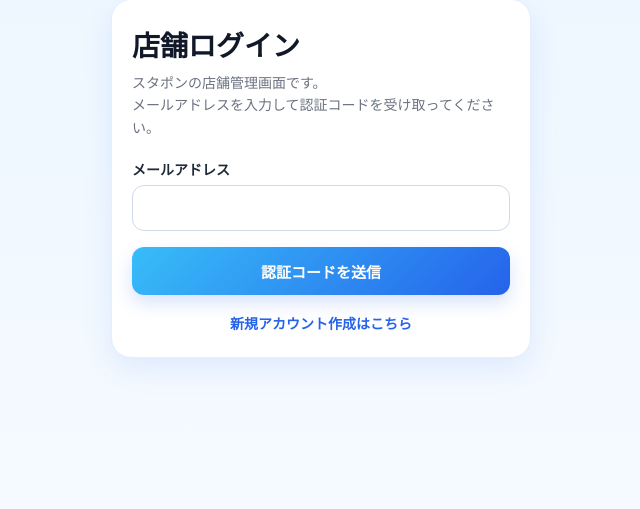
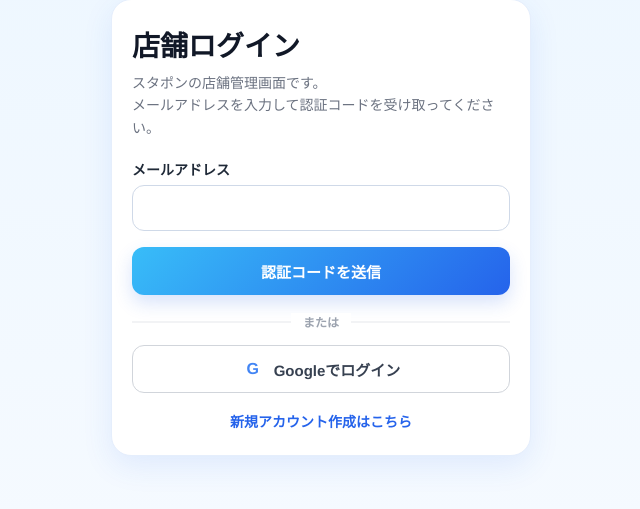
Before and after one commit to mrng-repository/stapon-web, a Django app: page /store/login/ in a window 1280 px wide. Shown: the part 33-542 px from the top of the page, without its empty margins (319-959 px from the left). Run offline with Django 5.2, Linux system fonts and the light colour scheme.

Commit message:
Add store Google login

```diff
--- a/accounts/models.py
+++ b/accounts/models.py
@@ -32,6 +32,7 @@ class StoreUser(AbstractBaseUser, PermissionsMixin):
     is_active = models.BooleanField(default=True)
     is_staff = models.BooleanField(default=False)
     created_at = models.DateTimeField(auto_now_add=True)
+    google_user_id = models.CharField(max_length=255, blank=True, null=True, unique=True)
 
     objects = StoreUserManager()
 
--- a/accounts/urls.py
+++ b/accounts/urls.py
@@ -26,4 +26,6 @@ urlpatterns = [
     path("auth/line/callback/", views.line_login_callback, name="line_login_callback"),
     path("auth/google/login/", views.google_login_start, name="google_login_start"),
     path("auth/google/callback/", views.google_login_callback, name="google_login_callback"),
+    path("auth/google/store/login/", views.store_google_login_start, name="store_google_login_start"),
+    path("auth/google/store/callback/", views.store_google_login_callback, name="store_google_login_callback"),
 ]
--- a/accounts/views.py
+++ b/accounts/views.py
@@ -476,3 +476,104 @@ def google_login_callback(request):
         return redirect(f"{reverse('customer_stamp_grant')}?token={pending_stamp_token}")
 
     return redirect("customer_dashboard")
+
+def store_google_login_start(request):
+    state = secrets.token_urlsafe(32)
+    request.session["store_google_login_state"] = state
+
+    params = {
+        "client_id": settings.GOOGLE_CLIENT_ID,
+        "redirect_uri": settings.STORE_GOOGLE_REDIRECT_URI,
+        "response_type": "code",
+        "scope": "openid email profile",
+        "state": state,
+        "access_type": "online",
+        "prompt": "select_account",
+    }
+
+    auth_url = "https://accounts.google.com/o/oauth2/v2/auth?" + urlencode(params)
+    return redirect(auth_url)
+
+
+def store_google_login_callback(request):
+    error = request.GET.get("error")
+    if error:
+        messages.error(request, "Googleログインがキャンセルされたか、エラーが発生しました。")
+        return redirect("store_login")
+
+    code = request.GET.get("code")
+    state = request.GET.get("state")
+    session_state = request.session.get("store_google_login_state")
+
+    if not code or not state or not session_state or state != session_state:
+        messages.error(request, "Googleログインの認証状態を確認できませんでした。")
+        return redirect("store_login")
+
+    token_url = "https://oauth2.googleapis.com/token"
+    token_data = {
+        "code": code,
+        "client_id": settings.GOOGLE_CLIENT_ID,
+        "client_secret": settings.GOOGLE_CLIENT_SECRET,
+        "redirect_uri": settings.STORE_GOOGLE_REDIRECT_URI,
+        "grant_type": "authorization_code",
+    }
+
+    try:
+        token_response = requests.post(token_url, data=token_data, timeout=15)
+        token_response.raise_for_status()
+        token_json = token_response.json()
+    except requests.RequestException:
+        messages.error(request, "Googleとの通信に失敗しました。時間をおいて再度お試しください。")
+        return redirect("store_login")
+
+    access_token = token_json.get("access_token")
+    if not access_token:
+        messages.error(request, "Googleアクセストークンの取得に失敗しました。")
+        return redirect("store_login")
+
+    userinfo_url = "https://openidconnect.googleapis.com/v1/userinfo"
+    headers = {
+        "Authorization": f"Bearer {access_token}",
+    }
+
+    try:
+        userinfo_response = requests.get(userinfo_url, headers=headers, timeout=15)
+        userinfo_response.raise_for_status()
+        userinfo = userinfo_response.json()
+    except requests.RequestException:
+        messages.error(request, "Googleユーザー情報の取得に失敗しました。")
+        return redirect("store_login")
+
+    google_sub = userinfo.get("sub")
+    email = userinfo.get("email")
+
+    if not google_sub:
+        messages.error(request, "Googleユーザー情報を取得できませんでした。")
+        return redirect("store_login")
+
+    google_key = f"google:{google_sub}"
+
+    # 1. 既にGoogle連携済みならそれでログイン
+    store_user = StoreUser.objects.filter(google_user_id=google_key).first()
+
+    # 2. 未連携なら、既存StoreUser.emailとGoogleメールの一致で連携
+    if store_user is None and email:
+        store_user = StoreUser.objects.filter(email=email).first()
+        if store_user:
+            # 別アカウントに同じgoogle_user_idが入る事故防止
+            if not store_user.google_user_id:
+                store_user.google_user_id = google_key
+                store_user.save(update_fields=["google_user_id"])
+            elif store_user.google_user_id != google_key:
+                messages.error(request, "このGoogleアカウントは別の店舗アカウントに連携されています。")
+                return redirect("store_login")
+
+    # 3. 一致しなければ新規作成せず停止
+    if store_user is None:
+        messages.error(request, "このGoogleアカウントは店舗アカウントに登録されていません。先に店舗登録を行ってください。")
+        return redirect("store_register")
+
+    login(request, store_user)
+    request.session.pop("store_google_login_state", None)
+
+    return redirect("store_dashboard")
--- a/templates/accounts/customer_dashboard.html
+++ b/templates/accounts/customer_dashboard.html
@@ -3,11 +3,7 @@
 {% block title %}顧客ダッシュボード | スタポン{% endblock %}
 
 {% block header %}
-    {% include "includes/app_header.html" with
-        header_subtext=customer_user.email
-        header_logo_url="/store/customer/dashboard/"
-        logout_url="/store/customer/logout/"
-    %}
+    {% include "includes/app_header.html" with header_subtext=customer_user.email header_logo_url="/store/customer/dashboard/" logout_url="/store/customer/logout/" %}
 {% endblock %}
 
 {% block content %}
--- a/templates/accounts/store_dashboard.html
+++ b/templates/accounts/store_dashboard.html
@@ -3,11 +3,7 @@
 {% block title %}店舗管理画面 | スタポン{% endblock %}
 
 {% block header %}
-    {% include "includes/app_header.html" with
-        header_subtext=request.user.email
-        header_logo_url="/store/dashboard/"
-        logout_url="/store/logout/"
-    %}
+    {% include "includes/app_header.html" with header_subtext=request.user.email header_logo_url="/store/dashboard/" logout_url="/store/logout/" %}
 {% endblock %}
 
 {% block content %}
--- a/templates/accounts/store_login.html
+++ b/templates/accounts/store_login.html
@@ -24,9 +24,80 @@
             <button type="submit" class="stpn-btn">認証コードを送信</button>
         </form>
 
+        <div class="stpn-store-divider">
+            <span>または</span>
+        </div>
+
+        <a href="{% url 'store_google_login_start' %}" class="stpn-store-google-btn">
+            <span class="stpn-store-google-icon">G</span>
+            <span>Googleでログイン</span>
+        </a>
+
         <div class="stpn-link-wrap">
             <a href="{% url 'store_register' %}">新規アカウント作成はこちら</a>
         </div>
     </div>
 </div>
+<style>
+    .stpn-store-divider {
+        position: relative;
+        text-align: center;
+        margin: 18px 0 14px;
+    }
+
+    .stpn-store-divider::before {
+        content: "";
+        position: absolute;
+        top: 50%;
+        left: 0;
+        width: 100%;
+        border-top: 1px solid #e5e7eb;
+        transform: translateY(-50%);
+    }
+
+    .stpn-store-divider span {
+        position: relative;
+        display: inline-block;
+        padding: 0 12px;
+        background: #ffffff;
+        color: #9ca3af;
+        font-size: 12px;
+        font-weight: 600;
+    }
+
+    .stpn-store-google-btn {
+        width: 100%;
+        min-height: 48px;
+        display: flex;
+        align-items: center;
+        justify-content: center;
+        gap: 10px;
+        background: #ffffff;
+        color: #374151;
+        border: 1px solid #d1d5db;
+        border-radius: 12px;
+        text-decoration: none;
+        font-size: 15px;
+        font-weight: 700;
+        box-sizing: border-box;
+    }
+
+    .stpn-store-google-btn:hover {
+        background: #f9fafb;
+    }
+
+    .stpn-store-google-icon {
+        width: 22px;
+        height: 22px;
+        border-radius: 999px;
+        display: inline-flex;
+        align-items: center;
+        justify-content: center;
+        background: #ffffff;
+        color: #4285F4;
+        font-weight: 800;
+        font-size: 16px;
+        line-height: 1;
+    }
+</style>
 {% endblock %}
--- a/templates/customer_cards/coupon_detail.html
+++ b/templates/customer_cards/coupon_detail.html
@@ -3,11 +3,7 @@
 {% block title %}クーポン詳細 | スタポン{% endblock %}
 
 {% block header %}
-    {% include "includes/app_header.html" with
-        header_subtext=customer_user.email
-        header_logo_url="/store/customer/dashboard/"
-        logout_url="/store/customer/logout/"
-    %}
+    {% include "includes/app_header.html" with header_subtext=customer_user.email header_logo_url="/store/customer/dashboard/" logout_url="/store/customer/logout/" %}
 {% endblock %}
 
 {% block content %}
--- a/templates/customer_cards/coupon_list.html
+++ b/templates/customer_cards/coupon_list.html
@@ -3,11 +3,7 @@
 {% block title %}特典クーポン | スタポン{% endblock %}
 
 {% block header %}
-    {% include "includes/app_header.html" with
-        header_subtext=customer_user.email
-        header_logo_url="/store/customer/dashboard/"
-        logout_url="/store/customer/logout/"
-    %}
+    {% include "includes/app_header.html" with header_subtext=customer_user.email header_logo_url="/store/customer/dashboard/" logout_url="/store/customer/logout/" %}
 {% endblock %}
 
 {% block content %}
--- a/templates/customer_cards/coupon_present.html
+++ b/templates/customer_cards/coupon_present.html
@@ -3,11 +3,7 @@
 {% block title %}クーポン提示 | スタポン{% endblock %}
 
 {% block header %}
-    {% include "includes/app_header.html" with
-        header_subtext=customer_user.email
-        header_logo_url="/store/customer/dashboard/"
-        logout_url="/store/customer/logout/"
-    %}
+    {% include "includes/app_header.html" with header_subtext=customer_user.email header_logo_url="/store/customer/dashboard/" logout_url="/store/customer/logout/" %}
 {% endblock %}
 
 {% block content %}
--- a/templates/customer_cards/customer_stampcard_detail.html
+++ b/templates/customer_cards/customer_stampcard_detail.html
@@ -3,11 +3,7 @@
 {% block title %}スタンプカード詳細 | スタポン{% endblock %}
 
 {% block header %}
-    {% include "includes/app_header.html" with
-        header_subtext=customer_user.email
-        header_logo_url="/store/customer/dashboard/"
-        logout_url="/store/customer/logout/"
-    %}
+    {% include "includes/app_header.html" with header_subtext=customer_user.email header_logo_url="/store/customer/dashboard/" logout_url="/store/customer/logout/" %}
 {% endblock %}
 
 {% block content %}
--- a/templates/customer_cards/customer_stampcard_list.html
+++ b/templates/customer_cards/customer_stampcard_list.html
@@ -3,11 +3,7 @@
 {% block title %}保有スタンプカード | スタポン{% endblock %}
 
 {% block header %}
-    {% include "includes/app_header.html" with
-        header_subtext=customer_user.email
-        header_logo_url="/store/customer/dashboard/"
-        logout_url="/store/customer/logout/"
-    %}
+    {% include "includes/app_header.html" with header_subtext=customer_user.email header_logo_url="/store/customer/dashboard/" logout_url="/store/customer/logout/" %}
 {% endblock %}
 
 {% block content %}
--- a/templates/stampcards/stampcard_delete_confirm.html
+++ b/templates/stampcards/stampcard_delete_confirm.html
@@ -3,11 +3,7 @@
 {% block title %}スタンプカード削除 | スタポン{% endblock %}
 
 {% block header %}
-    {% include "includes/app_header.html" with
-        header_subtext=request.user.email
-        header_logo_url="/store/dashboard/"
-        logout_url="/store/logout/"
-    %}
+    {% include "includes/app_header.html" with header_subtext=request.user.email header_logo_url="/store/dashboard/" logout_url="/store/logout/" %}
 {% endblock %}
 
 {% block content %}
--- a/templates/stampcards/stampcard_edit.html
+++ b/templates/stampcards/stampcard_edit.html
@@ -3,11 +3,7 @@
 {% block title %}スタンプカード編集 | スタポン{% endblock %}
 
 {% block header %}
-    {% include "includes/app_header.html" with
-        header_subtext=request.user.email
-        header_logo_url="/store/dashboard/"
-        logout_url="/store/logout/"
-    %}
+    {% include "includes/app_header.html" with header_subtext=request.user.email header_logo_url="/store/dashboard/" logout_url="/store/logout/" %}
 {% endblock %}
 
 {% block content %}
--- a/templates/stampcards/stampcard_list_create.html
+++ b/templates/stampcards/stampcard_list_create.html
@@ -3,11 +3,7 @@
 {% block title %}スタンプカード管理 | スタポン{% endblock %}
 
 {% block header %}
-    {% include "includes/app_header.html" with
-        header_subtext=request.user.email
-        header_logo_url="/store/dashboard/"
-        logout_url="/store/logout/"
-    %}
+    {% include "includes/app_header.html" with header_subtext=request.user.email header_logo_url="/store/dashboard/" logout_url="/store/logout/" %}
 {% endblock %}
 
 
--- a/templates/stampcards/stampcard_qr_create.html
+++ b/templates/stampcards/stampcard_qr_create.html
@@ -3,11 +3,7 @@
 {% block title %}付与用QR作成 | スタポン{% endblock %}
 
 {% block header %}
-    {% include "includes/app_header.html" with
-        header_subtext=request.user.email
-        header_logo_url="/store/dashboard/"
-        logout_url="/store/logout/"
-    %}
+    {% include "includes/app_header.html" with header_subtext=request.user.email header_logo_url="/store/dashboard/" logout_url="/store/logout/" %}
 {% endblock %}
 
 {% block content %}
```
Also changed, not shown: config/settings.py (+11 -2 lines), templates/accounts/customer_login.html (+12 -7 lines), accounts/migrations/0003_storeuser_google_user_id.py (added).
